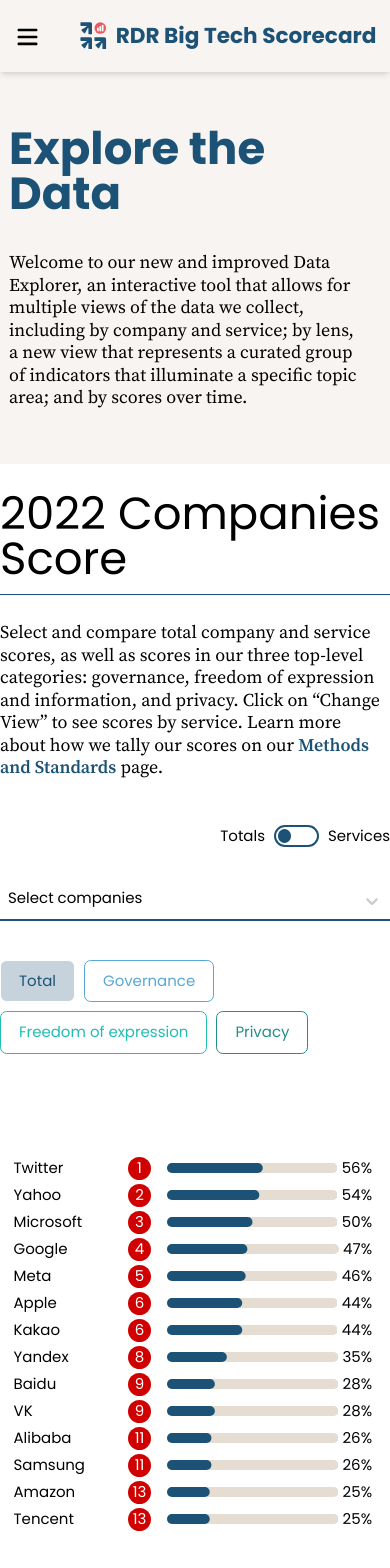
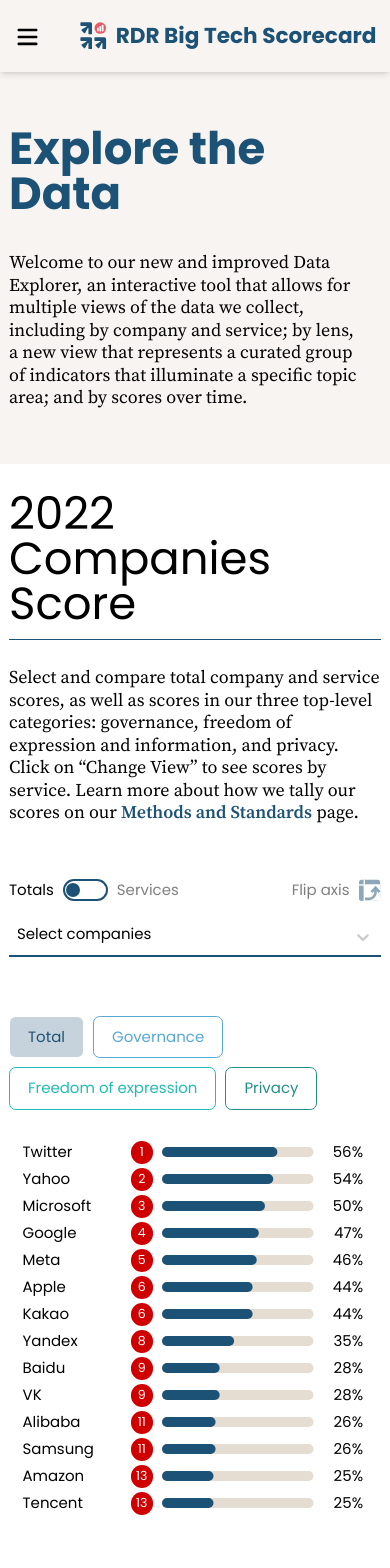
Before and after one commit to rankingdigitalrights/index2022, a Next.js app: page /explore in a window 390 px wide. Shown: the top 1568 px of the page. Built offline with nearby package versions, Linux system fonts and the light colour scheme.

Commit message:
refactor: style company/service score explore charts

```diff
--- a/src/components/companies-by-service.jsx
+++ b/src/components/companies-by-service.jsx
@@ -49,7 +49,7 @@
     return (
       <div
         key={`chart-header-${category}-${serviceKind}`}
-        className="flex-grow flex items-center font-medium font-sans text-sm pl-5 h-9 bg-beige rounded-full"
+        className="flex-grow flex items-center font-medium font-sans text-sm pl-5 h-8 bg-beige rounded-full"
       >
         <div>{sIcon}</div>
         <div>{kindName.label}</div>
@@ -67,21 +67,20 @@
       >
         <div
           key={`chart-label-${company.companyPretty}`}
-          className="flex-none align-left w-24 h-10"
+          className="grow-0 flex flex-col align-left w-24"
         >
-          <p className="text-prissian text-xs font-bold">
+          <span className="text-prissian text-xs font-bold">
             {company.companyPretty}
-            <br />
-            <span className="text-black text-xs font-thin">
-              {company.service}
-            </span>
-          </p>
+          </span>
+          <span className="text-xs font-thin">{company.service}</span>
         </div>
+
         <RankLabel rank={company.rank} className={rankClassName} />
+
         <div
           key={`chart-bar-${company.companyPretty}-${company.service}-${company.score}`}
           ref={ref}
-          className="flex-grow"
+          className="grow flex items-center ml-2"
         >
           <svg
             version="1"
@@ -98,9 +97,8 @@
               className={categoryClassName}
             />
           </svg>
-        </div>
-        <div>
-          <span className="w-4 flex-none select-none float-right text-right text-xs">
+
+          <span className="shrink-0 text-right w-9 pl-1 pr-1 select-none float-right text-prissian text-xs">
             {company.score}%
           </span>
         </div>
--- a/src/components/companies-scores.jsx
+++ b/src/components/companies-scores.jsx
@@ -90,9 +90,10 @@
   };
 
   return (
-    <div>
+    <div className="flex flex-col px-2 lg:px-0">
       <NarrativeTitle title="2022 Companies Score" />
-      <p className="mt-6">
+
+      <p className="mb-0">
         Select and compare total company and service scores, as well as scores
         in our three top-level categories: governance, freedom of expression and
         information, and privacy. Click on “Change View” to see scores by
@@ -103,38 +104,40 @@
         page.
       </p>
 
-      <div className="flex flex-col md:flex-row mt-10 justify-between items-center w-full">
+      <div className="flex flex-wrap-reverse justify-between items-center w-full my-12">
+        <CompanySelector
+          className="flex-none w-full md:w-1/2 self-center"
+          companies={companySelector}
+          selected={selectedCompanies}
+          onSelect={handleSelectCompany}
+        />
+
         <ToggleLeftRight
+          className="mb-4 md:mb-0 self-center"
           labelLeft="Totals"
           labelRight="Services"
           toggle={typeOfGraph !== "total"}
           onChange={handleTypeOfGraphToggle}
         />
-        {typeOfGraph === "services" && (
+
         <FlipAxis
+          className="mb-4 md:mb-0 self-center"
           label="Flip axis"
           flip={chartHeaders === "companies"}
           onChange={handleFlipAxis}
+          disabled={typeOfGraph !== "services"}
         />
-        )}
       </div>
-      <div className="flex flex-col items-center mt-8">
-        <CompanySelector
-          className="flex-none w-full md:w-10/12 "
-          companies={companySelector}
-          selected={selectedCompanies}
-          onSelect={handleSelectCompany}
-        />
 
       <CategorySelector
+        className="mx-auto mb-6"
         selected={state.category}
         onClick={handleSelectCategory}
       />
-      </div>
-      <div>
+
       <div
         className={c(
-            "flex flex-col mx-auto mt-12 overflow-x-scroll sm:flex-row lg:overflow-x-visible px-3",
+          "flex flex-col mx-auto w-full overflow-x-auto lg:overflow-x-visible px-3",
         )}
       >
         {typeOfGraph === "total" && (
@@ -147,7 +150,6 @@
                 : state.platformRankings
             }
             category={state.category}
-              hasHeader
           />
         )}
         {typeOfGraph === "services" && chartHeaders === "companies" && (
@@ -174,7 +176,6 @@
         )}
       </div>
     </div>
-    </div>
   );
 };
 
--- a/src/components/company-selector-simple.tsx
+++ b/src/components/company-selector-simple.tsx
@@ -111,17 +111,13 @@
     }
   };
 
-  // const internetCompanies = companies.filter(({kind}) => kind === "internet");
-
   return (
     <div
       className={c(
-        "w-full flex flex-col justify-between h-16 z-20 font-sans",
+        "w-full flex flex-col justify-between z-20 font-sans",
         className,
       )}
     >
-      {/* <span className="text-sm">Select companies:</span> */}
-
       <Select
         instanceId="company-select"
         placeholder="Select companies"
--- a/src/components/flip-axis.tsx
+++ b/src/components/flip-axis.tsx
@@ -8,16 +8,29 @@
   label: string;
   onChange: (flip: boolean) => void;
   flip: boolean;
+  disabled?: boolean;
   className?: string;
 }
 
-const FlipAxis = ({label, onChange, flip, className}: FlipAxisProps) => {
+const FlipAxis = ({
+  label,
+  onChange,
+  flip,
+  disabled = false,
+  className,
+}: FlipAxisProps) => {
+  const disabledClassName = {
+    "opacity-50": disabled,
+  };
+
   const handleToggle = () => {
     onChange(!flip);
   };
 
   return (
-    <div className={c("flex items-center font-sans", className)}>
+    <div
+      className={c("flex items-center font-sans", disabledClassName, className)}
+    >
       <label htmlFor="toggle" className="text-sm mr-2">
         {label}
       </label>
@@ -25,6 +38,7 @@
         className="relative inline-block w-5 align-middle select-none transition duration-200 ease-in"
         onClick={handleToggle}
         aria-label="Flip-Axis"
+        disabled={disabled}
       >
         {flip ? <Up /> : <Down />}
       </button>
--- a/src/components/rank-chart-nolabel.tsx
+++ b/src/components/rank-chart-nolabel.tsx
@@ -5,6 +5,7 @@
 import {useChartResize} from "../hooks";
 import {CompanyRank, IndicatorCategoryExt} from "../types";
 import PercentageBar from "./percentage-bar";
+import RankLabel from "./rank-label";
 
 type ChartRanking = Pick<
   CompanyRank,
@@ -17,7 +18,6 @@
   activeCompany?: string;
   category?: IndicatorCategoryExt;
   chartHeight?: number;
-  hasHeader?: boolean;
   isPrint?: boolean;
 }
 
@@ -27,7 +27,6 @@
   activeCompany,
   category = "total",
   chartHeight = 10,
-  hasHeader = true,
   isPrint = false,
 }: RankChartProps) => {
   const [chartRef, chartWidth] = useChartResize();
@@ -100,19 +99,10 @@
         onMouseLeave={() => setHighlightedCompany(undefined)}
       >
         {companyLabel}
-        {/* TODO: Replace with RankLabel component */}
-        <div className="flex-none w-8 flex justify-center">
-          <div
-            className={c(
-              "rounded-full h-5 w-5 text-white flex items-center justify-center",
-              rankClassName,
-            )}
-          >
-            {rank}
-          </div>
-        </div>
 
-        <div ref={ref} className="flex-grow ml-2">
+        <RankLabel rank={rank} className={c(rankClassName)} />
+
+        <div ref={ref} className="flex-grow flex items-center ml-2">
           <svg
             version="1"
             xmlns="http://www.w3.org/2000/svg"
@@ -128,22 +118,16 @@
               className={barClassName}
             />
           </svg>
+          <span className="shrink-0 text-right w-12 pl-1 pr-1 select-none float-right">
+            {score}%
+          </span>
         </div>
-        <span className="pl-1 pr-1 select-none float-right">{score}%</span>
       </div>
     );
   };
 
   return (
     <div className={c("flex flex-col w-full font-sans", className)}>
-      {hasHeader && (
-        <>
-          <div className="flex items-center text-sm mb-2 mt-3">
-            <div className={c("flex-none", companyWidth)}>&nbsp;</div>
-          </div>
-        </>
-      )}
-
       {ranking.map((company, idx) => chartRow(company, idx))}
     </div>
   );
--- a/src/components/services-by-company.jsx
+++ b/src/components/services-by-company.jsx
@@ -21,7 +21,7 @@
     return (
       <div
         key={`chart-header-${category}-${companyId}`}
-        className="flex-grow flex items-center h-9 text-prissian font-bold pl-5 bg-beige rounded-full"
+        className="flex-grow flex items-center h-8 text-prissian font-bold pl-5 bg-beige rounded-full"
       >
         <Link passHref href={`/companies/${companyId}`}>
           <a>{companyName}</a>
@@ -46,7 +46,7 @@
 
         <div className="flex-none w-24 text-xs">{serviceName}</div>
 
-        <div ref={ref} className="flex-grow">
+        <div ref={ref} className="grow flex items-center ml-2">
           <svg
             version="1"
             xmlns="http://www.w3.org/2000/svg"
@@ -62,9 +62,7 @@
               className={categoryClassName}
             />
           </svg>
-        </div>
-        <div key={`score-span-${serviceName}-${score}%`}>
-          <span className="w-4 flex-none select-none float-right text-right text-xs">
+          <span className="shrink-0 text-right w-9 pl-1 pr-1 select-none float-right text-prissian text-xs">
             {score}%
           </span>
         </div>
--- a/src/components/toggle-left-right.tsx
+++ b/src/components/toggle-left-right.tsx
@@ -16,13 +16,21 @@
   toggle,
   className,
 }: ToggleLeftRightProps) => {
+  const leftClassName = {
+    "opacity-50": toggle,
+  };
+
+  const rightClassName = {
+    "opacity-50": !toggle,
+  };
+
   const handleToggle = () => {
     onChange(!toggle);
   };
 
   return (
     <div className={c("flex items-center self-end font-sans", className)}>
-      <label htmlFor="toggle" className="text-sm mr-2">
+      <label htmlFor="toggle" className={c("text-sm mr-2", leftClassName)}>
         {labelLeft}
       </label>
       <button
@@ -50,7 +58,7 @@
           />
         </label>
       </button>
-      <label htmlFor="toggle" className="text-sm ml-2">
+      <label htmlFor="toggle" className={c("text-sm ml-2", rightClassName)}>
         {labelRight}
       </label>
     </div>
```
Lines whose indentation alone changed are shown as unchanged.
